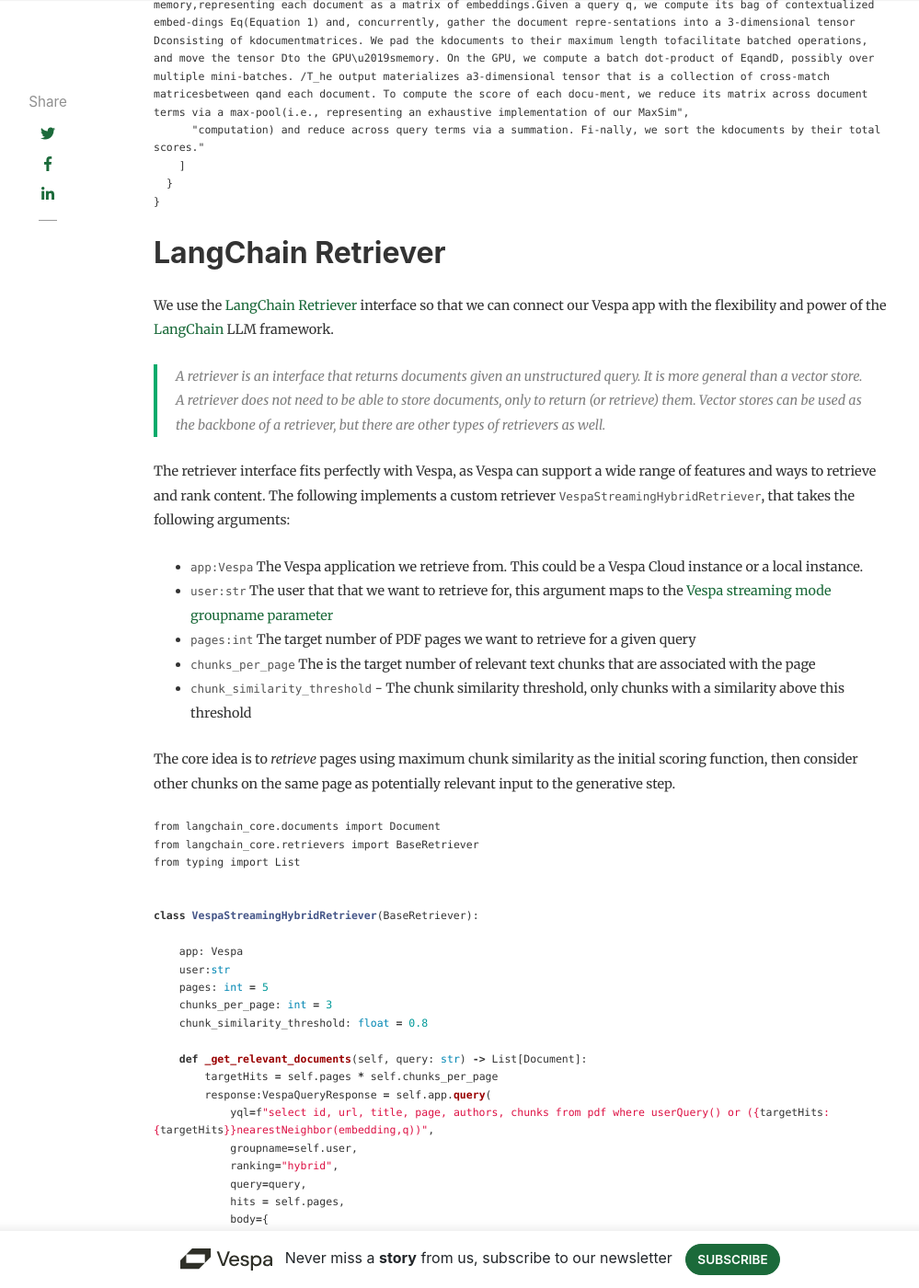
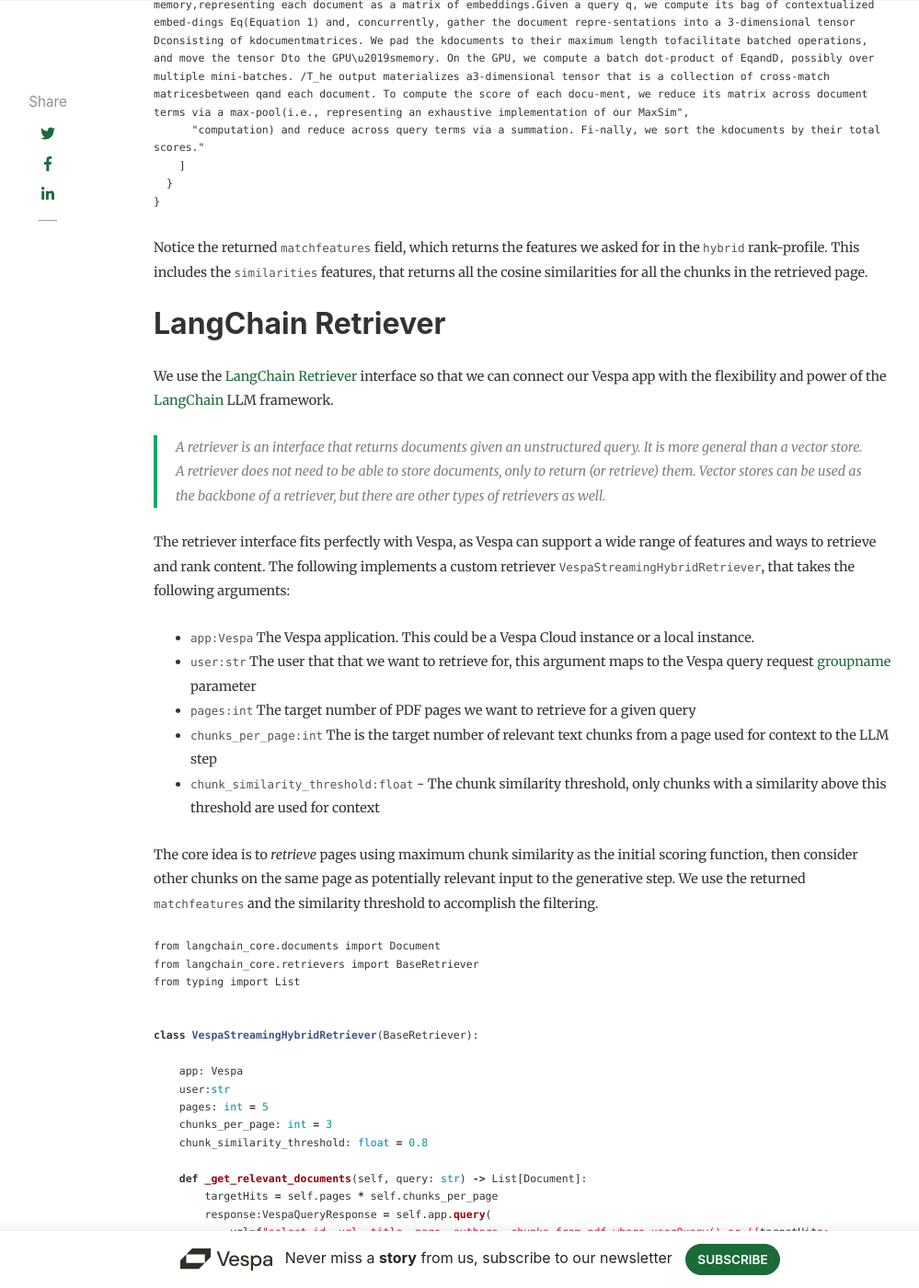
Before and after one commit to vespa-engine/blog, a Jekyll site: the page built from _posts/2023-12-08-turbocharge-rag-with-langchain-and-vespa-streaming-mode.md, in a window 1280 px wide and 1400 px high, scrolled down 11673 px. Shown: the whole window at 92% size, without its empty margins (118-1117 px from the left). Built offline with Jekyll 4.4.1, drawn with Linux system fonts in a browser that asks for light colours; nearby versions of some CDN libraries; comment, search, counter and statistics services are not loaded; some of the changed text lies outside the part shown.

Commit message:
small fixup (#425)

````diff
--- a/_posts/2023-12-08-turbocharge-rag-with-langchain-and-vespa-streaming-mode.md
+++ b/_posts/2023-12-08-turbocharge-rag-with-langchain-and-vespa-streaming-mode.md
@@ -407,6 +407,8 @@
       }
     }
 
+Notice the returned `matchfeatures` field, which returns the features we asked for in the `hybrid` rank-profile. This includes
+the `similarities` features, that returns all the cosine similarities for all the chunks in the retrieved page.
 
 ## LangChain Retriever
 
@@ -418,13 +420,13 @@
 The retriever interface fits perfectly with Vespa, as Vespa can support a wide range of features and ways to retrieve and
 rank content. The following implements a custom retriever `VespaStreamingHybridRetriever`, that takes the following arguments:
 
-- `app:Vespa` The Vespa application we retrieve from. This could be a Vespa Cloud instance or a local instance.
--  `user:str` The user that that we want to retrieve for, this argument maps to the [Vespa streaming mode groupname parameter](https://docs.vespa.ai/en/reference/query-api-reference.html#streaming.groupname)
+- `app:Vespa` The Vespa application. This could be a Vespa Cloud instance or a local instance.
+-  `user:str` The user that that we want to retrieve for, this argument maps to the Vespa query request [groupname](https://docs.vespa.ai/en/reference/query-api-reference.html#streaming.groupname) parameter
 - `pages:int` The  target number of PDF pages we want to retrieve for a given query
-- `chunks_per_page` The is the target number of relevant text chunks that are associated with the page
-- `chunk_similarity_threshold` - The chunk similarity threshold, only chunks with a similarity above this threshold
+- `chunks_per_page:int` The is the target number of relevant text chunks from a page used for context to the LLM step
+- `chunk_similarity_threshold:float` - The chunk similarity threshold, only chunks with a similarity above this threshold are used for context
 
-The core idea is to _retrieve_ pages using maximum chunk similarity as the initial scoring function, then consider other chunks on the same page as potentially relevant input to the generative step.
+The core idea is to _retrieve_ pages using maximum chunk similarity as the initial scoring function, then consider other chunks on the same page as potentially relevant input to the generative step. We use the returned `matchfeatures` and the similarity threshold to accomplish the filtering.
 
 ```python
 from langchain_core.documents import Document
````
Also changed, not shown: other parts of _posts/2023-12-08-turbocharge-rag-with-langchain-and-vespa-streaming-mode.md (+1 -1 lines), assets/2023-12-08-turbocharge-rag-with-langchain-and-vespa-streaming-mode/turbocharge-RAG-vespa-streaming.png.
